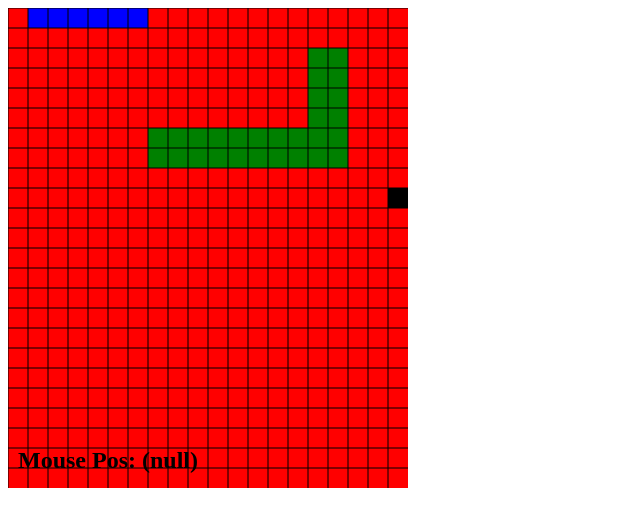
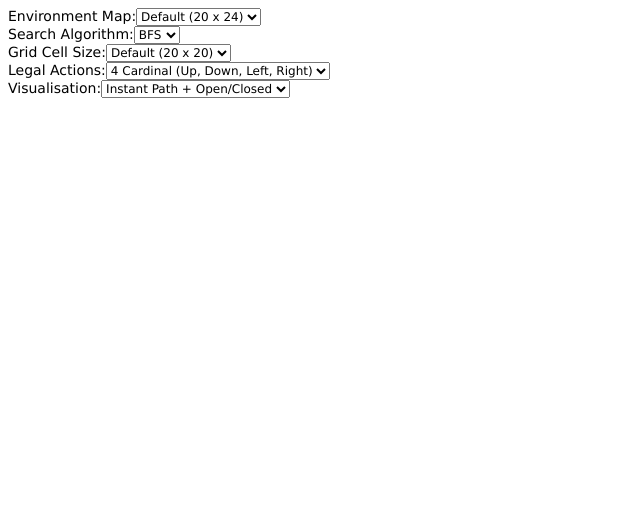
Before and after one commit to mark2661/pathfinderJS, a plain HTML site: page index.html in a window 1280 px wide. Shown: the whole page, without its empty margins (0-640 px from the left). Drawn offline with Linux system fonts and the light colour scheme.

Commit message:
Add createSelectMenus method to GUI.js
createSelectMenus method runs a series of inner helper functions,
which creates all of the required select dropdown menus with options and
a label.

```diff
--- a/GUI.js
+++ b/GUI.js
@@ -0,0 +1,148 @@
+class GUI {
+    constructor() {
+       this.createSelectMenus();
+    }
+
+    createSelectMenus() {
+        function addLineBreak() {
+            let lineBreakElement = document.createElement("br");
+            let menuContainer = document.getElementById("menu-container");
+            menuContainer.appendChild(lineBreakElement);
+        }
+
+        // TODO: Refactor these helper functions
+        function createEnvironmentMapSelectList(options) {
+            // create environment select element and label
+            let environmentMapSelectElementLabel = document.createElement("label");
+            let menuContainer = document.getElementById("menu-container");
+            let environmentMapSelectElement = document.createElement("select");
+
+            environmentMapSelectElement.name = "map";
+            environmentMapSelectElement.id = "map-select";
+            environmentMapSelectElementLabel.innerHTML = "Environment Map:";
+            environmentMapSelectElementLabel.htmlFor = "map-select";
+            menuContainer.appendChild(environmentMapSelectElementLabel);
+            menuContainer.appendChild(environmentMapSelectElement);
+
+            // add options to the select element
+            for (let option of options) {
+                let environmentMapSelectOption = document.createElement("option");
+                environmentMapSelectOption.value = option;
+                environmentMapSelectOption.text = option;
+                environmentMapSelectElement.appendChild(environmentMapSelectOption);
+            }
+
+            // add line break to end of select menu
+            addLineBreak();
+        }
+
+        function createSearchAlgorithmSelectList(options) {
+            // create environment select element and label
+            let searchAlgorithmSelectElementLabel = document.createElement("label");
+            let menuContainer = document.getElementById("menu-container");
+            let searchAlgorithmSelectElement = document.createElement("select");
+
+            searchAlgorithmSelectElement.name = "searchAlgorirhm";
+            searchAlgorithmSelectElement.id = "search-algorithm-select";
+            searchAlgorithmSelectElementLabel.innerHTML = "Search Algorithm:";
+            searchAlgorithmSelectElementLabel.htmlFor = "search-algorithm-select";
+            menuContainer.appendChild(searchAlgorithmSelectElementLabel);
+            menuContainer.appendChild(searchAlgorithmSelectElement);
+
+            // add options to the select element
+            for (let option of options) {
+                let searchAlgorithmSelectOption = document.createElement("option");
+                searchAlgorithmSelectOption.value = option;
+                searchAlgorithmSelectOption.text = option;
+                searchAlgorithmSelectElement.appendChild(searchAlgorithmSelectOption);
+            }
+
+            // add line break to end of select menu
+            addLineBreak();
+        }
+
+        function createGridCellSizeSelectList(options) {
+            // create environment select element and label
+            let gridCellSizeSelectElementLabel = document.createElement("label");
+            let menuContainer = document.getElementById("menu-container");
+            let gridCellSizeSelectElement = document.createElement("select");
+
+            gridCellSizeSelectElement.name = "gridCellSize";
+            gridCellSizeSelectElement.id = "grid-cell-size-select";
+            gridCellSizeSelectElementLabel.innerHTML = "Grid Cell Size:";
+            gridCellSizeSelectElementLabel.htmlFor = "grid-cell-size-select";
+            menuContainer.appendChild(gridCellSizeSelectElementLabel);
+            menuContainer.appendChild(gridCellSizeSelectElement);
+
+            // add options to the select element
+            for (let option of options) {
+                let gridCellSizeSelectOption = document.createElement("option");
+                gridCellSizeSelectOption.value = option;
+                gridCellSizeSelectOption.text = option;
+                gridCellSizeSelectElement.appendChild(gridCellSizeSelectOption);
+            }
+
+            // add line break to end of select menu
+            addLineBreak();
+
+        }
+
+        function createLegalActionsSelectList(options) {
+            // create environment select element and label
+            let legalActionsSelectElementLabel = document.createElement("label");
+            let menuContainer = document.getElementById("menu-container");
+            let legalActionsSelectElement = document.createElement("select");
+
+            legalActionsSelectElement.name = "legalActions";
+            legalActionsSelectElement.id = "legal-actions-select";
+            legalActionsSelectElementLabel.innerHTML = "Legal Actions:";
+            legalActionsSelectElementLabel.htmlFor = "legal-actions-select";
+            menuContainer.appendChild(legalActionsSelectElementLabel);
+            menuContainer.appendChild(legalActionsSelectElement);
+
+            // add options to the select element
+            for (let option of options) {
+                let legalActionsSelectOption = document.createElement("option");
+                legalActionsSelectOption.value = option;
+                legalActionsSelectOption.text = option;
+                legalActionsSelectElement.appendChild(legalActionsSelectOption);
+            }
+
+            // add line break to end of select menu
+            addLineBreak();
+
+        }
+
+        function createVisualisationSelectList(options) {
+            // create environment select element and label
+            let visualisationSelectElementLabel = document.createElement("label");
+            let menuContainer = document.getElementById("menu-container");
+            let visualisationSelectElement = document.createElement("select");
+
+            visualisationSelectElement.name = "visualisation";
+            visualisationSelectElement.id = "visualisation-select";
+            visualisationSelectElementLabel.innerHTML = "Visualisation:";
+            visualisationSelectElementLabel.htmlFor = "visualisation-select";
+            menuContainer.appendChild(visualisationSelectElementLabel);
+            menuContainer.appendChild(visualisationSelectElement);
+
+            // add options to the select element
+            for (let option of options) {
+                let visualisationSelectOption = document.createElement("option");
+                visualisationSelectOption.value = option;
+                visualisationSelectOption.text = option;
+                visualisationSelectElement.appendChild(visualisationSelectOption);
+            }
+
+            // add line break to end of select menu
+            addLineBreak();
+
+        }
+
+        createEnvironmentMapSelectList(["Default (20 x 24)", "Big (100 X 100)"]);
+        createSearchAlgorithmSelectList(["BFS", "DFS"]);
+        createGridCellSizeSelectList(["Default (20 x 20)"]);
+        createLegalActionsSelectList(["4 Cardinal (Up, Down, Left, Right)"])
+        createVisualisationSelectList(["Instant Path + Open/Closed"])
+    }
+}
--- a/index.html
+++ b/index.html
@@ -32,29 +32,31 @@
 
     init = function() {
 
-        let gui = new GridGUI(document.getElementById("container"), document.getElementById("defaultmap").value);
+        //let gui = new GridGUI(document.getElementById("container"), document.getElementById("defaultmap").value);
 
-        // set up the main loop
-        setInterval(update, 1000 / 60);
-        function update() {
-            gui.draw();
-        }
+        //// set up the main loop
+        //setInterval(update, 1000 / 60);
+        //function update() {
+        //    gui.draw();
+        //}
 
-        document.addEventListener('mousemove', (event) => {
-            let mouseX = event.pageX;
-            let mouseY = event.pageY;
-
-            let gridDim = gui.canvas.getBoundingClientRect();
-            if (isMouseCursorOnCanvas(mouseX, mouseY, gui.canvas)) {
-                offsetAdjustedMouseCoords = {"x": (mouseX - gridDim.left), "y": (mouseY - gridDim.top)}
-                gui.grid.setHover(offsetAdjustedMouseCoords.x, offsetAdjustedMouseCoords.y, true)
-            }
-        })
+        //document.addEventListener('mousemove', (event) => {
+        //    let mouseX = event.pageX;
+        //    let mouseY = event.pageY;
+        //
+        //    let gridDim = gui.canvas.getBoundingClientRect();
+        //    if (isMouseCursorOnCanvas(mouseX, mouseY, gui.canvas)) {
+        //        offsetAdjustedMouseCoords = {"x": (mouseX - gridDim.left), "y": (mouseY - gridDim.top)}
+        //        gui.grid.setHover(offsetAdjustedMouseCoords.x, offsetAdjustedMouseCoords.y, true)
+        //    }
+        //})
+        let gui = new GUI();
     }
     </script>
 
     <body onload="init()">
-        <div id="container"></div>
+        <div id="grid-container"></div>
+        <div id="menu-container"></div>
 
         <!-- 20 wide 10 high -->
         <textarea id="defaultmap" style="display: none;">
```
